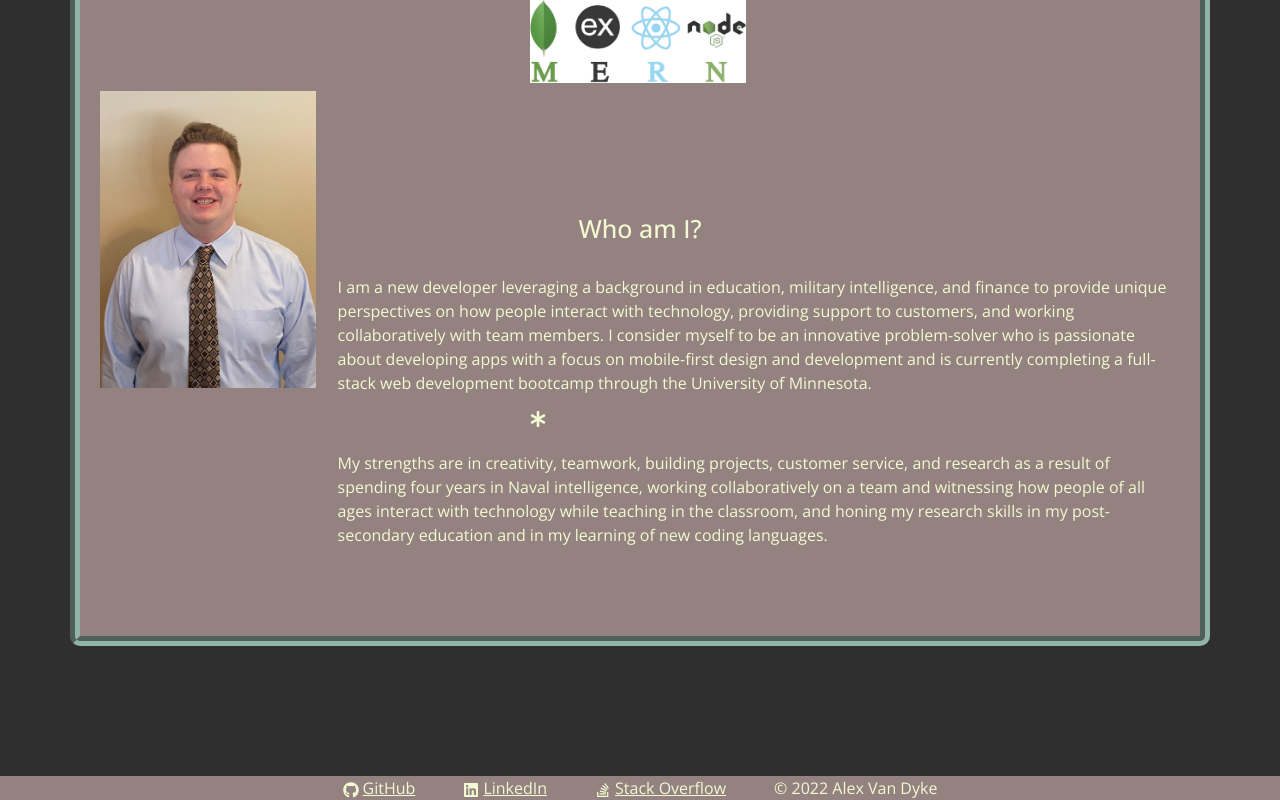
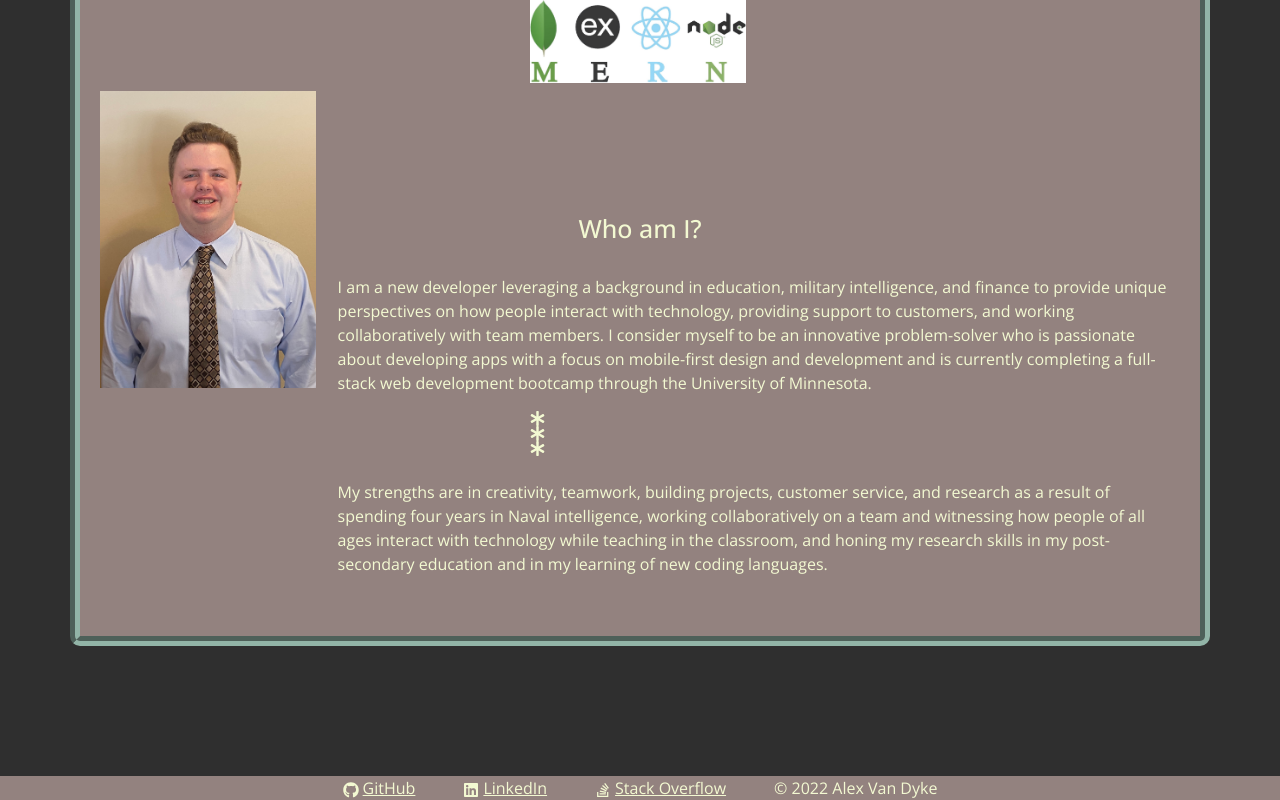
Before and after one commit to AlexandertheGreat491/React-Portfolio, a React (Create React App) app: page / in a window 1280 px wide. Shown: the part 790-1590 px from the top of the page. Built offline with nearby package versions, Linux system fonts and the light colour scheme.

Commit message:
added additional asterisk icons & changed their size

```diff
--- a/src/components/About/index.js
+++ b/src/components/About/index.js
@@ -44,7 +44,7 @@ function About() {
               design and development and is currently completing a full-stack
               web development bootcamp through the University of Minnesota.
             </p>
-            <FaAsterisk id="stack"/>
+            <FaAsterisk id="stack" size={15}/> <FaAsterisk id="stack" size={15}/> <FaAsterisk id="stack" size={15}/>
           </div>
           <div
             className="col"
```
